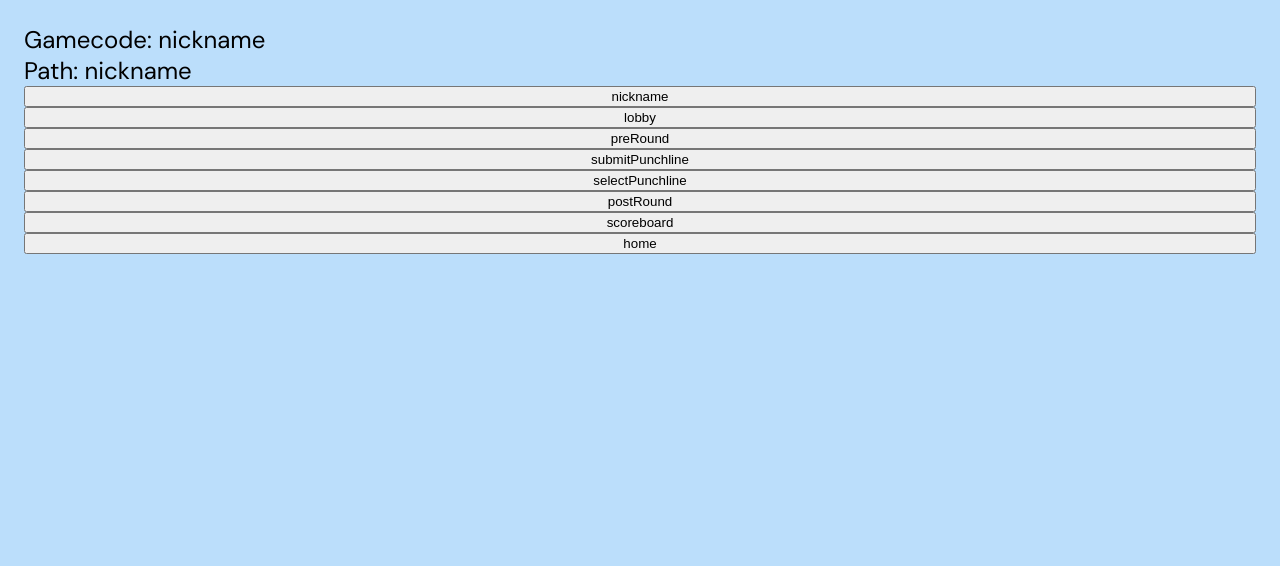
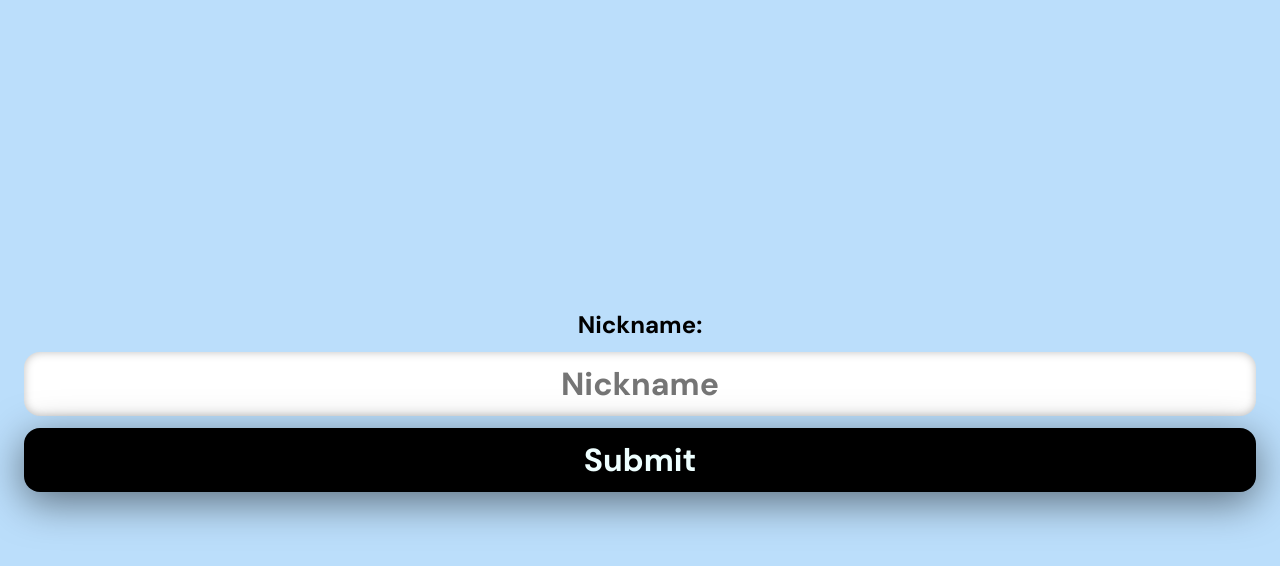
Before and after one commit to SE750-DART/nerds-oppose-society, a React (Create React App) app in the folder frontend/: page /nickname in a window 1280 px wide. Shown: the top 566 px of the page. Built offline with nearby package versions, Linux system fonts and the light colour scheme.

Commit message:
Add NicknamePage layout

```diff
--- a/frontend/src/GameRouter.tsx
+++ b/frontend/src/GameRouter.tsx
@@ -7,6 +7,7 @@ import {
   useParams,
 } from "react-router-dom";
 import BasicPage from "./pages/BasicPage";
+import NicknamePage from "./pages/NicknamePage";
 
 type PathParams = {
   gameCode: string;
@@ -19,7 +20,7 @@ const GameRouter = () => {
     <MemoryRouter>
       <Switch>
         <Route path="/nickname">
-          <BasicPage gameCode={gameCode} path="nickname" />
+          <NicknamePage />
         </Route>
 
         <Route path="/lobby">
--- /dev/null
+++ b/frontend/src/pages/NicknamePage/index.tsx
@@ -0,0 +1,30 @@
+import React, { useState } from "react";
+import { useHistory } from "react-router-dom";
+import TextField from "../../components/TextField";
+import Button from "../../components/Button";
+import styles from "./style.module.css";
+
+const NicknamePage = () => {
+  const memoryHistory = useHistory();
+
+  const [nickname, setNickname] = useState("");
+
+  return (
+    <div className={styles.container}>
+      <h4>Nickname:</h4>
+      <div className={styles.spacer}>
+        <TextField
+          label="Nickname"
+          textValue={nickname}
+          onChangeHandler={setNickname}
+        />
+      </div>
+      <Button
+        text="Submit"
+        handleOnClick={() => memoryHistory.push("/lobby")}
+      />
+    </div>
+  );
+};
+
+export default NicknamePage;
--- /dev/null
+++ b/frontend/src/pages/NicknamePage/style.module.css
@@ -0,0 +1,12 @@
+.container {
+  align-items: center;
+  display: flex;
+  flex-direction: column;
+  justify-content: center;
+  margin: auto 0;
+}
+
+.spacer {
+  margin: 12px 0;
+  width: 100%;
+}
```
